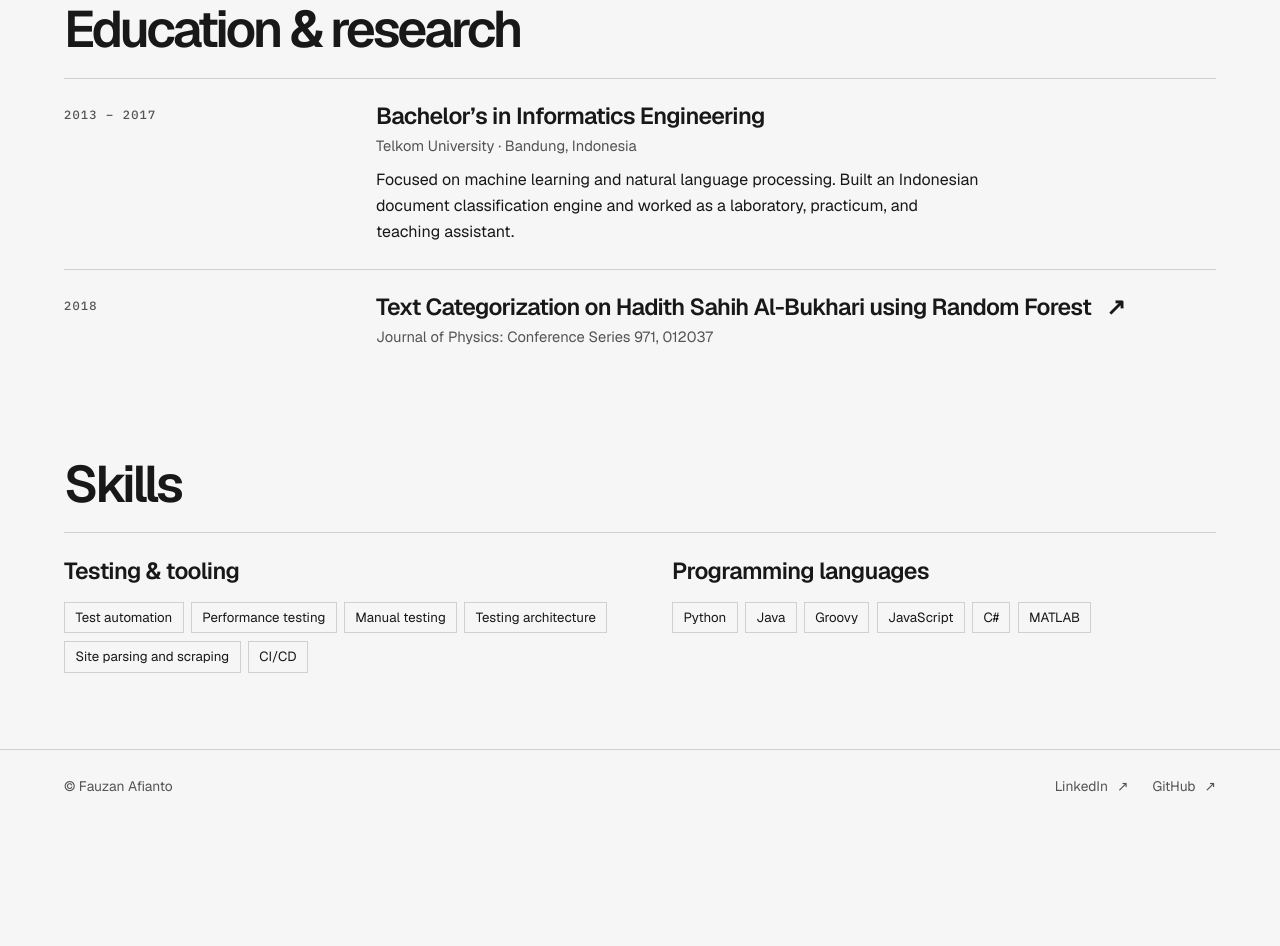
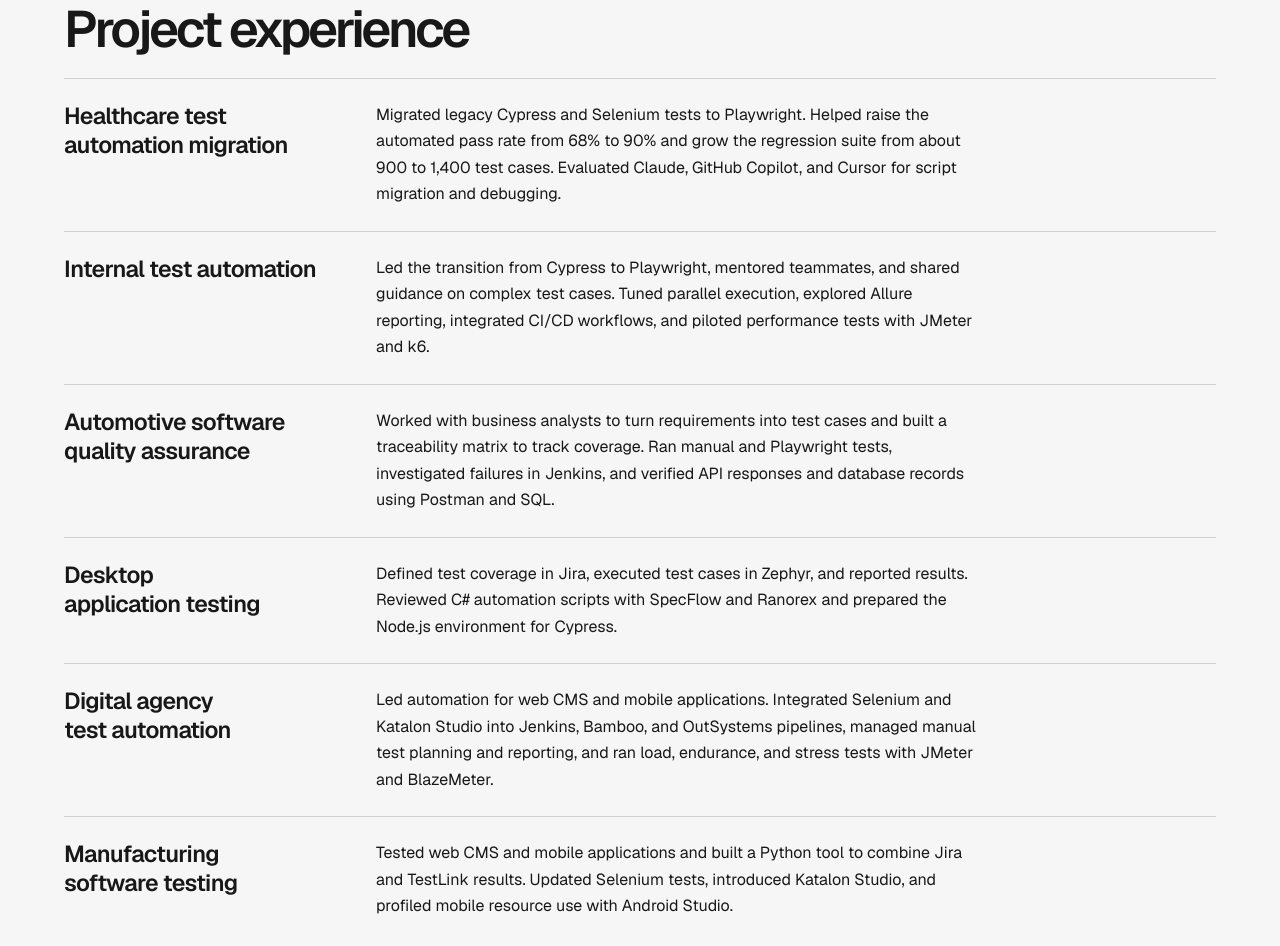
Before and after one commit to thearticle/fauzan.github.io, a plain HTML site: page resume.html in a window 1280 px wide. Shown: the part 1161-2107 px from the top of the page. Before the commit the page ends 1983 px from the top, so only its background shows below. Drawn offline with nearby package versions, Linux system fonts and the light colour scheme.

Commit message:
Add project experience from professional profile

```diff
--- a/resume.html
+++ b/resume.html
@@ -59,6 +59,33 @@
           </div>
         </article>
       </section>
+      <section class="section" aria-labelledby="assignments">
+        <h2 id="assignments">Project experience</h2>
+        <article class="record">
+          <h3>Healthcare test automation migration</h3>
+          <p>Migrated legacy Cypress and Selenium tests to Playwright. Helped raise the automated pass rate from 68% to 90% and grow the regression suite from about 900 to 1,400 test cases. Evaluated Claude, GitHub Copilot, and Cursor for script migration and debugging.</p>
+        </article>
+        <article class="record">
+          <h3>Internal test automation</h3>
+          <p>Led the transition from Cypress to Playwright, mentored teammates, and shared guidance on complex test cases. Tuned parallel execution, explored Allure reporting, integrated CI/CD workflows, and piloted performance tests with JMeter and k6.</p>
+        </article>
+        <article class="record">
+          <h3>Automotive software quality assurance</h3>
+          <p>Worked with business analysts to turn requirements into test cases and built a traceability matrix to track coverage. Ran manual and Playwright tests, investigated failures in Jenkins, and verified API responses and database records using Postman and SQL.</p>
+        </article>
+        <article class="record">
+          <h3>Desktop application testing</h3>
+          <p>Defined test coverage in Jira, executed test cases in Zephyr, and reported results. Reviewed C# automation scripts with SpecFlow and Ranorex and prepared the Node.js environment for Cypress.</p>
+        </article>
+        <article class="record">
+          <h3>Digital agency test automation</h3>
+          <p>Led automation for web CMS and mobile applications. Integrated Selenium and Katalon Studio into Jenkins, Bamboo, and OutSystems pipelines, managed manual test planning and reporting, and ran load, endurance, and stress tests with JMeter and BlazeMeter.</p>
+        </article>
+        <article class="record">
+          <h3>Manufacturing software testing</h3>
+          <p>Tested web CMS and mobile applications and built a Python tool to combine Jira and TestLink results. Updated Selenium tests, introduced Katalon Studio, and profiled mobile resource use with Android Studio.</p>
+        </article>
+      </section>
       <section class="section" aria-labelledby="education">
         <h2 id="education">Education &amp; research</h2>
         <article class="record">
```
